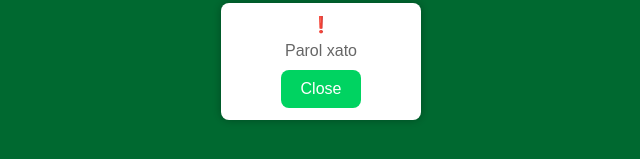
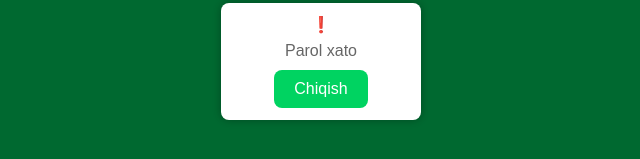
Before and after one commit to zafarruzmatov/login-app, a React (Vite) app: page /login in a window 1280 px wide. Both pictures are taken after typing "Sample" into the empty fields and a click on the button "Kirish". Shown: the part 339-498 px from the top of the page, without its empty margins (319-959 px from the left). Built offline with nearby package versions, Linux system fonts and the light colour scheme.

Commit message:
refactor: Custom alert change text

```diff
--- a/src/components/CustomAlert.tsx
+++ b/src/components/CustomAlert.tsx
@@ -23,7 +23,7 @@ const CustomAlert: FC<CustomAlertProps> = ({
                 <h2 className="custom-alert__title">{title}</h2>
                 <p className="custom-alert__message">{message}</p>
                 <button className="custom-alert__btn" onClick={onClose}>
-                    Close
+                    Chiqish
                 </button>
             </div>
         </div>
```
